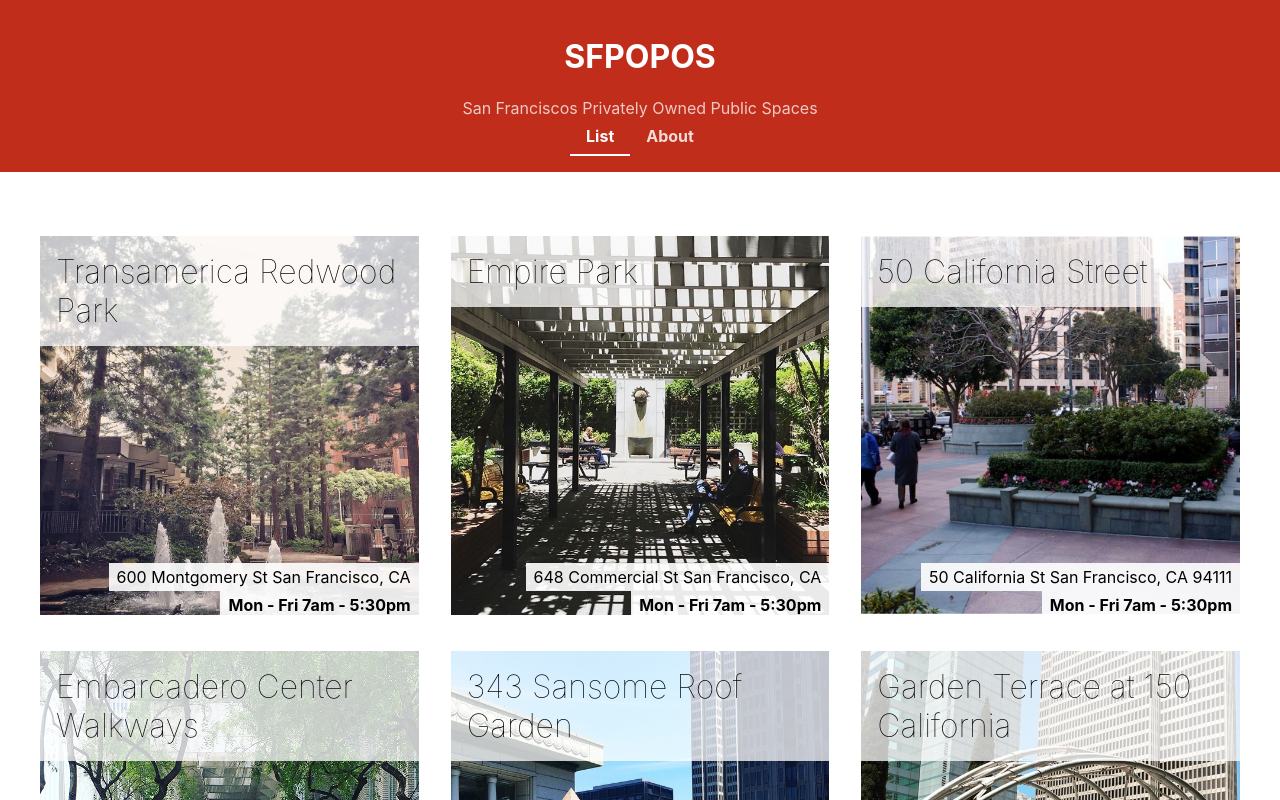
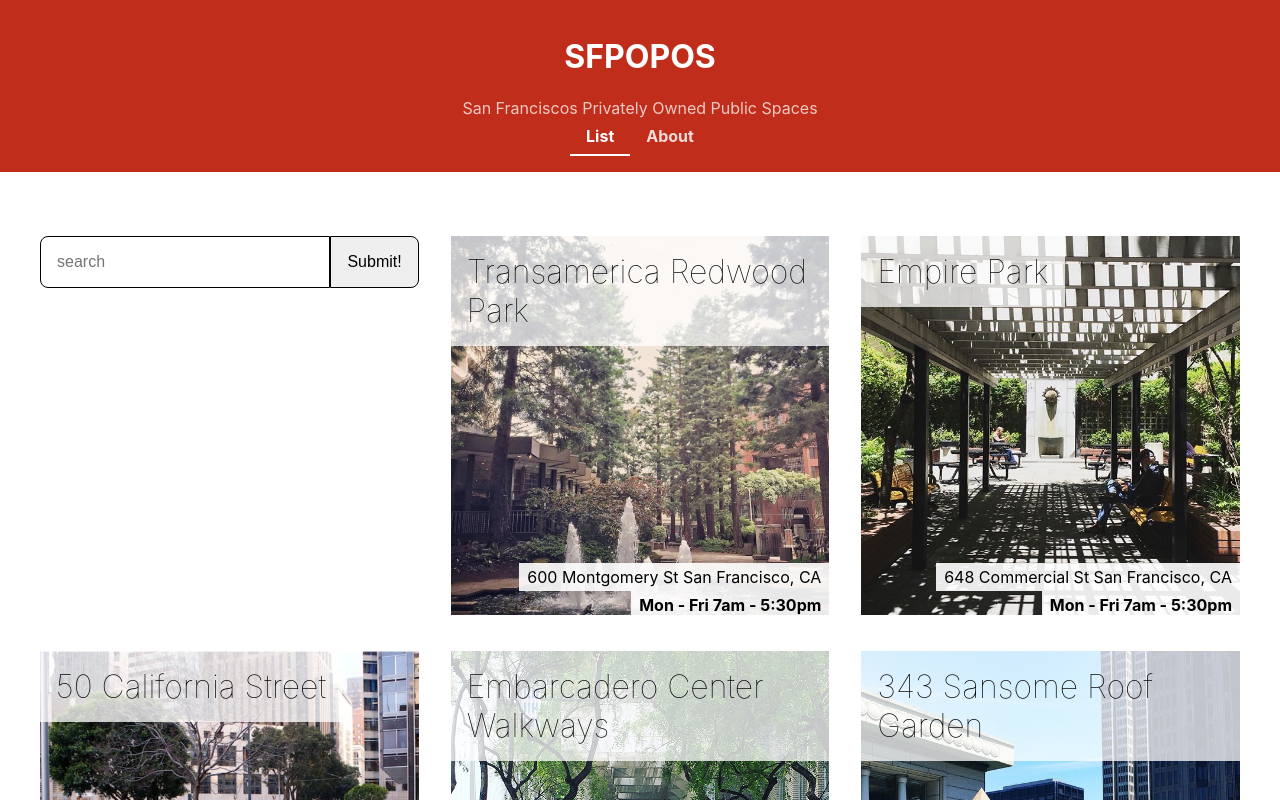
Before and after one commit to andrewphm/sfpopos, a React (Create React App) app: page / in a window 1280 px wide. Shown: the top 800 px of the page. Built offline with nearby package versions, Linux system fonts and the light colour scheme.

Commit message:
Create a controlled component and added a search input to filter spaces

```diff
--- a/src/components/POPOSList/POPOSList.css
+++ b/src/components/POPOSList/POPOSList.css
@@ -5,6 +5,30 @@
   max-width: 1200px;
   margin: auto;
   padding: 2em;
+}
+
+.POPOSList form {
+  display: flex;
+  align-items: flex-start;
+}
+
+.POPOSList form input,
+.POPOSList form button {
+  padding: 1em;
+  margin: 0;
+  border: 1px solid;
+  font-size: 1rem;
+}
+
+.POPOSList form input {
+  flex: 1;
+  border-top-left-radius: 0.5em;
+  border-bottom-left-radius: 0.5em;
+}
+
+.POPOSList form button {
+  border-top-right-radius: 0.5em;
+  border-bottom-right-radius: 0.5em;
 }
 
 /* Smaller screens and tablets */
--- a/src/components/POPOSList/POPOSList.js
+++ b/src/components/POPOSList/POPOSList.js
@@ -1,23 +1,39 @@
-import React from 'react';
+import React, { useState } from 'react';
 import POPOSSpace from '../POPOSSpace/POPOSSpace';
 import './POPOSList.css';
-import data from '../../sfpopos-data.json';
+import data from '../../sfpopos-data.js';
 
 function POPOSList() {
-  const spaces = data.map(({ title, address, images, hours }, i) => {
+  const [query, setQuery] = useState('');
+
+  const spaces = data
+    .filter(
+      (obj) =>
+        obj.title.toLowerCase().includes(query.toLowerCase()) ||
+        obj.address.toLowerCase().includes(query.toLowerCase())
+    )
+    .map(({ title, address, images, hours, id }) => {
       return (
         <POPOSSpace
-        key={title}
+          key={`${title}-${id}`}
           name={title}
           address={address}
-        id={i}
+          id={id}
           image={images[0]}
           hours={hours}
         />
       );
     });
 
-  return <div className="POPOSList">{spaces}</div>;
+  return (
+    <div className="POPOSList">
+      <form>
+        <input value={query} placeholder="search" onChange={(e) => setQuery(e.target.value)} />
+        <button type="submit">Submit!</button>
+      </form>
+      {spaces}
+    </div>
+  );
 }
 
 export default POPOSList;
--- /dev/null
+++ b/src/sfpopos-data.js
@@ -0,0 +1,7 @@
+import data from './sfpopos-data.json';
+
+data.forEach((obj, i) => {
+  obj.id = i;
+});
+
+export default data;
```
Lines whose indentation alone changed are shown as unchanged.
